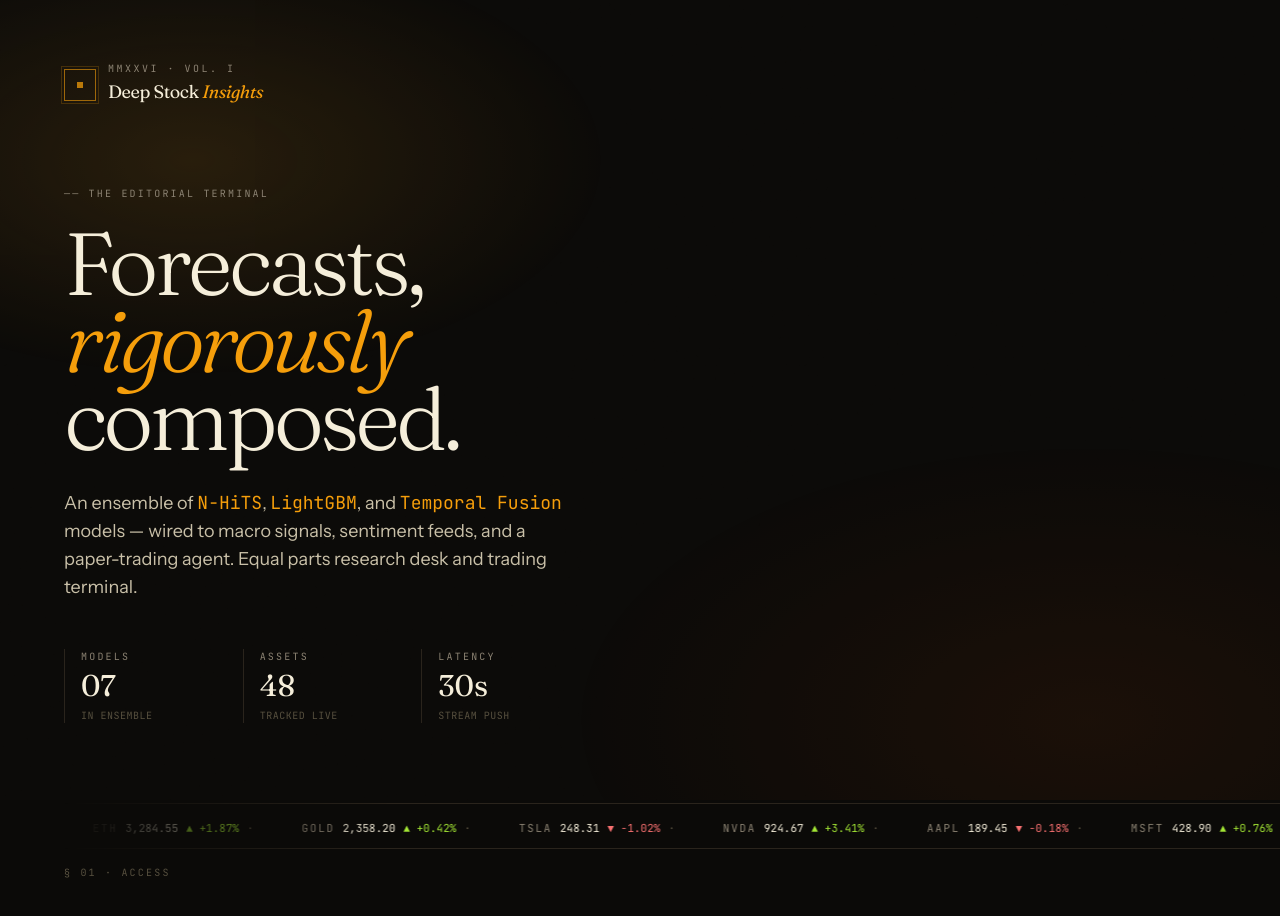
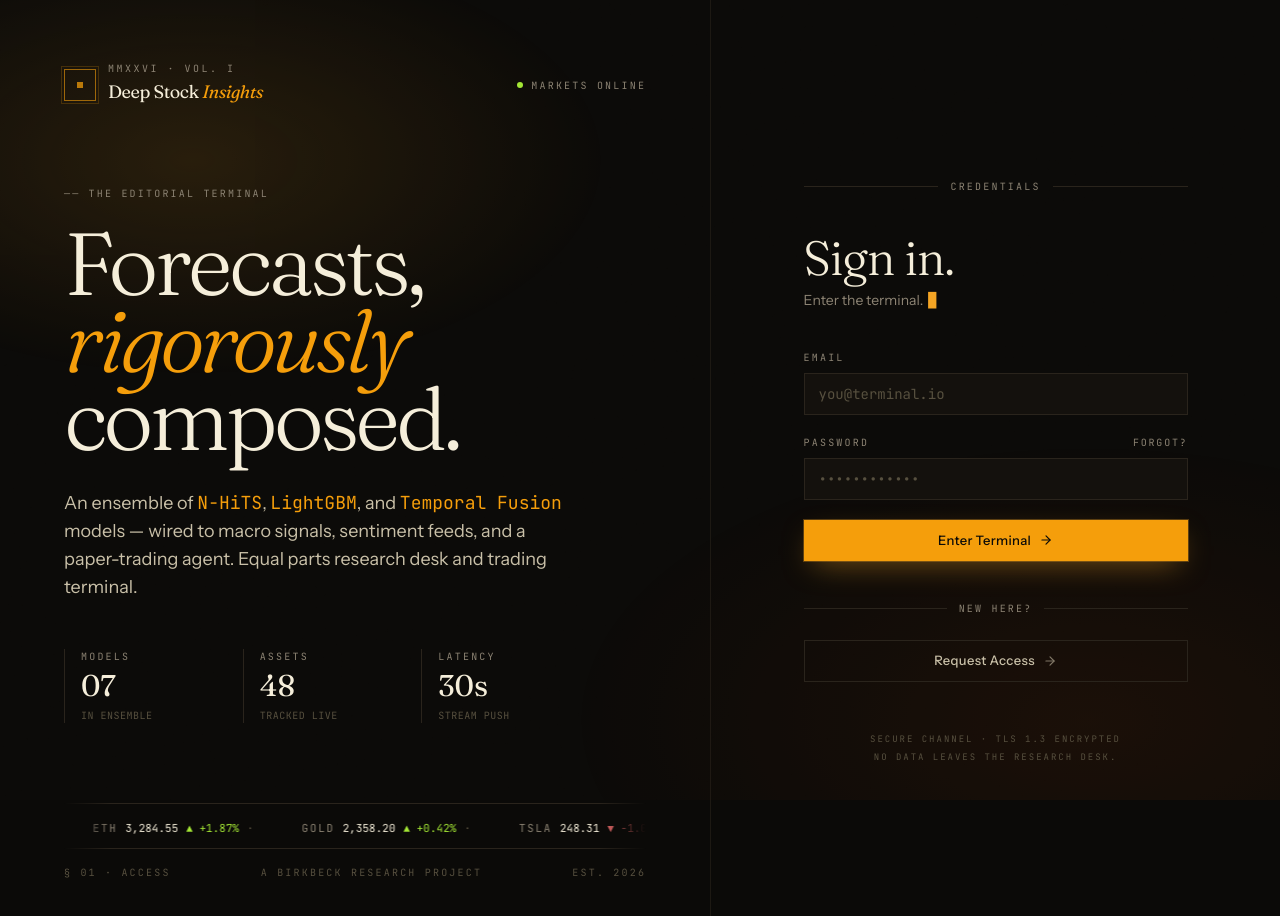
Before and after one commit to aosman101/deep-stocks-insights, a React (Vite) app in the folder frontend/: page /login in a window 1280 px wide. Shown: the top 916 px of the page. Built offline with nearby package versions, Linux system fonts and the light colour scheme.

Commit message:
fix: Adjust layout properties in LoginPage for better responsiveness

```diff
--- a/frontend/src/pages/LoginPage.jsx
+++ b/frontend/src/pages/LoginPage.jsx
@@ -77,7 +77,7 @@ export default function LoginPage() {
       <div className="relative z-10 grid grid-cols-1 lg:grid-cols-[1.25fr_1fr] lg:min-h-screen">
 
         {/* ── LEFT — editorial hero (form appears ABOVE this on mobile) ── */}
-        <div className="relative order-2 lg:order-1 flex flex-col border-t lg:border-t-0 lg:border-r border-surface-border/60 p-8 lg:p-12 xl:p-16">
+        <div className="relative min-w-0 order-2 lg:order-1 flex flex-col border-t lg:border-t-0 lg:border-r border-surface-border/60 p-8 lg:p-12 xl:p-16">
 
           {/* Wordmark */}
           <div className="flex items-center justify-between animate-fade-in">
@@ -160,7 +160,7 @@ export default function LoginPage() {
         </div>
 
         {/* ── RIGHT — auth form (shows FIRST on mobile so sign-in is always visible) ── */}
-        <div className="relative order-1 lg:order-2 flex items-center justify-center min-h-screen lg:min-h-0 p-8 lg:p-12">
+        <div className="relative min-w-0 order-1 lg:order-2 flex items-center justify-center min-h-screen lg:min-h-0 p-8 lg:p-12">
           <div className="w-full max-w-sm animate-rise-slow">
 
             {/* Tag */}
```
